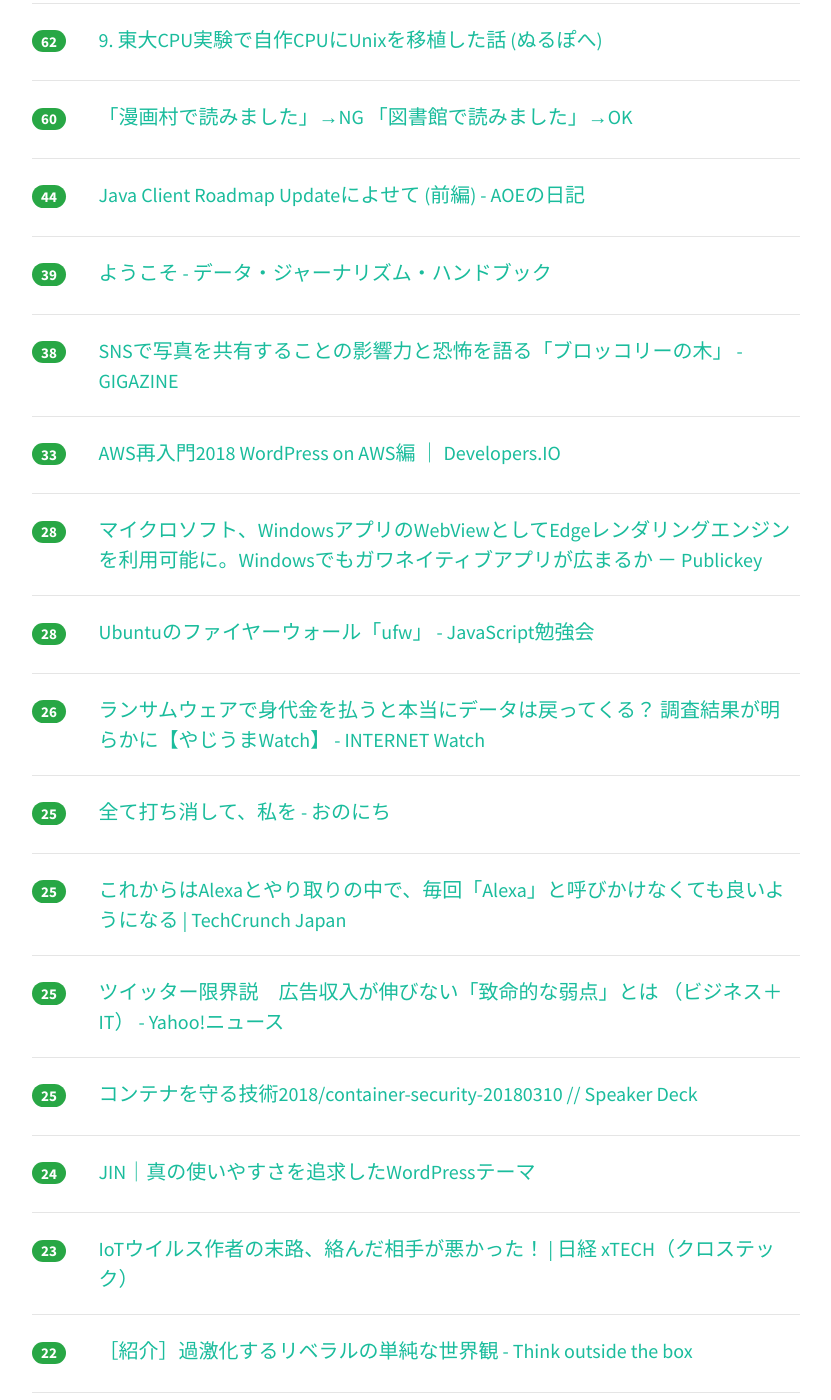
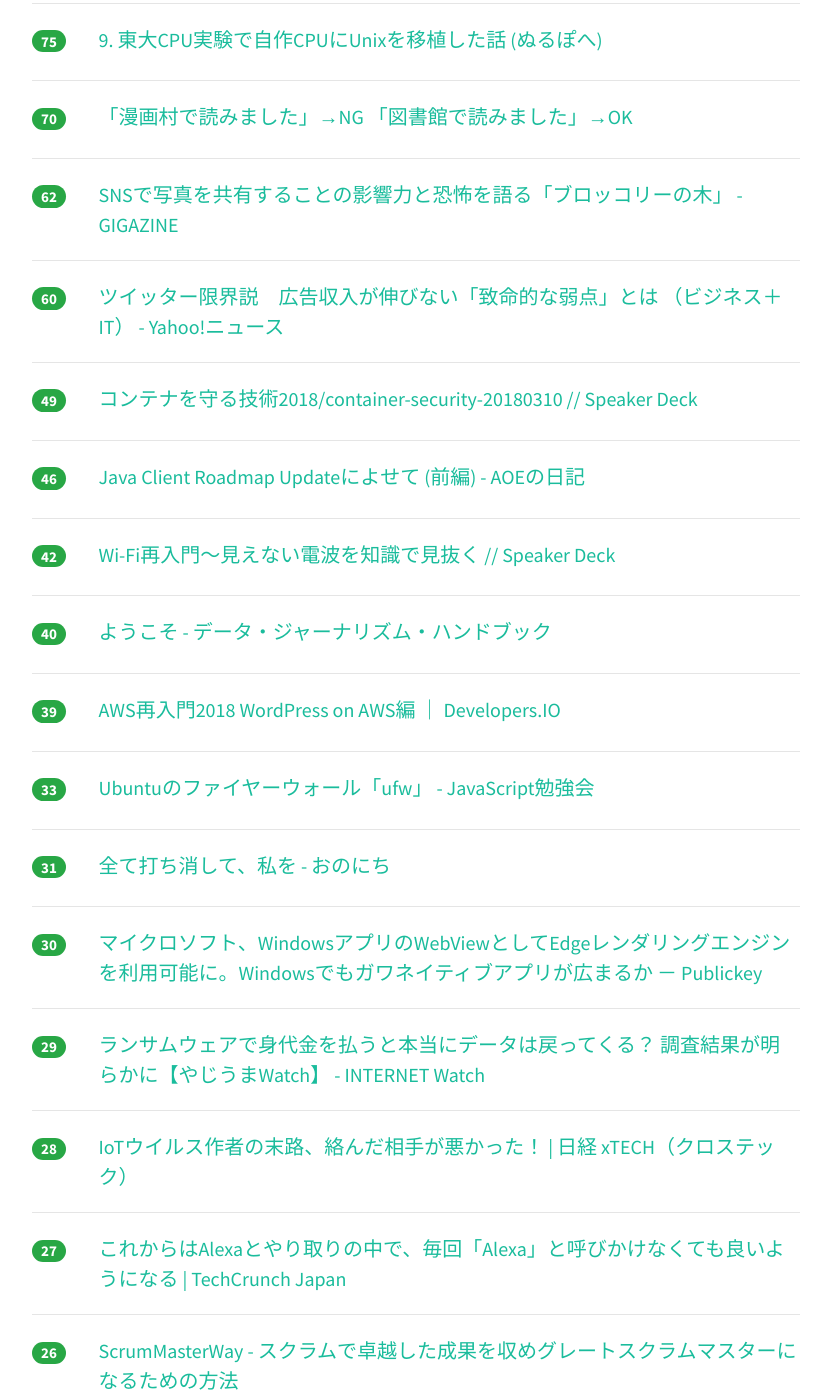
Before and after one commit to yatta47/hatena-matome-site, a Jekyll site: the page built from _posts/2018-03-12-hatena.md, in a window 1280 px wide and 1400 px high, scrolled down 580 px. Shown: the whole window, without its empty margins (224-1055 px from the left). Built offline with Jekyll 4.4.1, drawn with Linux system fonts in a browser that asks for light colours; nearby versions of some CDN libraries; some of the changed text lies outside the part shown.

Commit message:
Updated 2018-03-12

```diff
--- a/_posts/2018-03-12-hatena.md
+++ b/_posts/2018-03-12-hatena.md
@@ -1,99 +1,119 @@
 ---
 layout: post
 title:  "2018-03-12 はてぶIT"
-date:   2018-03-12 13:02:34
+date:   2018-03-12 14:03:19
 tags: [it-hotentry]
 ---
-31 件のデータあり
+35 件のデータあり
 
 <hr><div class="row">
-<div class="col-1"><span class="badge badge-pill badge-success h2">116</span></div>
+<div class="col-1"><span class="badge badge-pill badge-success h2">141</span></div>
 <div class="col-11"><a href='http://www.publickey1.jp/blog/18/windows_10apiwindows_mlwindows.html' target='_blank'>マイクロソフト、Windows 10に機械学習の実行環境とAPIを備えた「Windows ML」搭載へ。Windowsを学習済みモデルの実行プラットフォームに － Publickey</a></div>
 </div>
 <hr>
 <div class="row">
-<div class="col-1"><span class="badge badge-pill badge-success h2">72</span></div>
+<div class="col-1"><span class="badge badge-pill badge-success h2">102</span></div>
 <div class="col-11"><a href='http://hokoxjouhou.blog105.fc2.com/blog-entry-1129.html' target='_blank'>電子書籍の不満と解決への提言 - 情報管理LOG</a></div>
 </div>
 <hr>
 <div class="row">
-<div class="col-1"><span class="badge badge-pill badge-success h2">62</span></div>
+<div class="col-1"><span class="badge badge-pill badge-success h2">75</span></div>
 <div class="col-11"><a href='https://turingcomplete.fm/9' target='_blank'>9. 東大CPU実験で自作CPUにUnixを移植した話 (ぬるぽへ)</a></div>
 </div>
 <hr>
 <div class="row">
-<div class="col-1"><span class="badge badge-pill badge-success h2">60</span></div>
+<div class="col-1"><span class="badge badge-pill badge-success h2">70</span></div>
 <div class="col-11"><a href='https://anond.hatelabo.jp/20180311231447' target='_blank'>「漫画村で読みました」→NG 「図書館で読みました」→OK</a></div>
 </div>
 <hr>
 <div class="row">
-<div class="col-1"><span class="badge badge-pill badge-success h2">44</span></div>
+<div class="col-1"><span class="badge badge-pill badge-success h2">62</span></div>
+<div class="col-11"><a href='https://gigazine.net/news/20180312-broccoli-tree/' target='_blank'>SNSで写真を共有することの影響力と恐怖を語る「ブロッコリーの木」 - GIGAZINE</a></div>
+</div>
+<hr>
+<div class="row">
+<div class="col-1"><span class="badge badge-pill badge-success h2">60</span></div>
+<div class="col-11"><a href='https://headlines.yahoo.co.jp/article?a=20180312-00034661-biz_plus-bus_all' target='_blank'>ツイッター限界説　広告収入が伸びない「致命的な弱点」とは （ビジネス＋IT） - Yahoo!ニュース</a></div>
+</div>
+<hr>
+<div class="row">
+<div class="col-1"><span class="badge badge-pill badge-success h2">49</span></div>
+<div class="col-11"><a href='https://speakerdeck.com/pottava/container-security-20180310' target='_blank'>コンテナを守る技術2018/container-security-20180310 // Speaker Deck</a></div>
+</div>
+<hr>
+<div class="row">
+<div class="col-1"><span class="badge badge-pill badge-success h2">46</span></div>
 <div class="col-11"><a href='http://aoe-tk.hatenablog.com/entry/2018/03/11/203708' target='_blank'>Java Client Roadmap Updateによせて (前編) - AOEの日記</a></div>
 </div>
 <hr>
 <div class="row">
-<div class="col-1"><span class="badge badge-pill badge-success h2">39</span></div>
+<div class="col-1"><span class="badge badge-pill badge-success h2">42</span></div>
+<div class="col-11"><a href='https://speakerdeck.com/tinbotu/wi-fizai-ru-men-jian-enaidian-bo-wozhi-shi-dejian-ba-ku' target='_blank'>Wi-Fi再入門〜見えない電波を知識で見抜く // Speaker Deck</a></div>
+</div>
+<hr>
+<div class="row">
+<div class="col-1"><span class="badge badge-pill badge-success h2">40</span></div>
 <div class="col-11"><a href='http://datajournalismjp.github.io/handbook/' target='_blank'>ようこそ - データ・ジャーナリズム・ハンドブック</a></div>
 </div>
 <hr>
 <div class="row">
-<div class="col-1"><span class="badge badge-pill badge-success h2">38</span></div>
-<div class="col-11"><a href='https://gigazine.net/news/20180312-broccoli-tree/' target='_blank'>SNSで写真を共有することの影響力と恐怖を語る「ブロッコリーの木」 - GIGAZINE</a></div>
+<div class="col-1"><span class="badge badge-pill badge-success h2">39</span></div>
+<div class="col-11"><a href='https://dev.classmethod.jp/cloud/aws/2018-aws-re-entering-wordpress-on-aws/' target='_blank'>AWS再入門2018 WordPress on AWS編 ｜ Developers.IO</a></div>
 </div>
 <hr>
 <div class="row">
 <div class="col-1"><span class="badge badge-pill badge-success h2">33</span></div>
-<div class="col-11"><a href='https://dev.classmethod.jp/cloud/aws/2018-aws-re-entering-wordpress-on-aws/' target='_blank'>AWS再入門2018 WordPress on AWS編 ｜ Developers.IO</a></div>
+<div class="col-11"><a href='http://jsstudy.hatenablog.com/entry/ufw_firewall-of-Ubuntu' target='_blank'>Ubuntuのファイヤーウォール「ufw」 - JavaScript勉強会</a></div>
+</div>
+<hr>
+<div class="row">
+<div class="col-1"><span class="badge badge-pill badge-success h2">31</span></div>
+<div class="col-11"><a href='http://yutoma233.hatenablog.com/entry/2018/03/11/210917' target='_blank'>全て打ち消して、私を - おのにち</a></div>
+</div>
+<hr>
+<div class="row">
+<div class="col-1"><span class="badge badge-pill badge-success h2">30</span></div>
+<div class="col-11"><a href='http://www.publickey1.jp/blog/18/windowswebviewedgewindows.html' target='_blank'>マイクロソフト、WindowsアプリのWebViewとしてEdgeレンダリングエンジンを利用可能に。Windowsでもガワネイティブアプリが広まるか － Publickey</a></div>
+</div>
+<hr>
+<div class="row">
+<div class="col-1"><span class="badge badge-pill badge-success h2">29</span></div>
+<div class="col-11"><a href='https://internet.watch.impress.co.jp/docs/yajiuma/1110904.html' target='_blank'>ランサムウェアで身代金を払うと本当にデータは戻ってくる？ 調査結果が明らかに【やじうまWatch】 - INTERNET Watch</a></div>
 </div>
 <hr>
 <div class="row">
 <div class="col-1"><span class="badge badge-pill badge-success h2">28</span></div>
-<div class="col-11"><a href='http://www.publickey1.jp/blog/18/windowswebviewedgewindows.html' target='_blank'>マイクロソフト、WindowsアプリのWebViewとしてEdgeレンダリングエンジンを利用可能に。Windowsでもガワネイティブアプリが広まるか － Publickey</a></div>
+<div class="col-11"><a href='http://tech.nikkeibp.co.jp/atcl/nxt/column/18/00139/030600007/' target='_blank'>IoTウイルス作者の末路、絡んだ相手が悪かった！ | 日経 xTECH（クロステック）</a></div>
 </div>
 <hr>
 <div class="row">
-<div class="col-1"><span class="badge badge-pill badge-success h2">28</span></div>
-<div class="col-11"><a href='http://jsstudy.hatenablog.com/entry/ufw_firewall-of-Ubuntu' target='_blank'>Ubuntuのファイヤーウォール「ufw」 - JavaScript勉強会</a></div>
+<div class="col-1"><span class="badge badge-pill badge-success h2">27</span></div>
+<div class="col-11"><a href='http://jp.techcrunch.com/2018/03/11/2018-03-10-now-you-can-have-a-conversation-with-alexa-without-screaming-hey-alexa-for-every-request/' target='_blank'>これからはAlexaとやり取りの中で、毎回「Alexa」と呼びかけなくても良いようになる | TechCrunch Japan</a></div>
 </div>
 <hr>
 <div class="row">
 <div class="col-1"><span class="badge badge-pill badge-success h2">26</span></div>
-<div class="col-11"><a href='https://internet.watch.impress.co.jp/docs/yajiuma/1110904.html' target='_blank'>ランサムウェアで身代金を払うと本当にデータは戻ってくる？ 調査結果が明らかに【やじうまWatch】 - INTERNET Watch</a></div>
+<div class="col-11"><a href='https://scrummasterway.com/scrummasterway-ja.html' target='_blank'>ScrumMasterWay - スクラムで卓越した成果を収めグレートスクラムマスターになるための方法</a></div>
 </div>
 <hr>
 <div class="row">
 <div class="col-1"><span class="badge badge-pill badge-success h2">25</span></div>
-<div class="col-11"><a href='http://yutoma233.hatenablog.com/entry/2018/03/11/210917' target='_blank'>全て打ち消して、私を - おのにち</a></div>
+<div class="col-11"><a href='https://jin-theme.com/' target='_blank'>JIN｜真の使いやすさを追求したWordPressテーマ</a></div>
 </div>
 <hr>
 <div class="row">
 <div class="col-1"><span class="badge badge-pill badge-success h2">25</span></div>
-<div class="col-11"><a href='http://jp.techcrunch.com/2018/03/11/2018-03-10-now-you-can-have-a-conversation-with-alexa-without-screaming-hey-alexa-for-every-request/' target='_blank'>これからはAlexaとやり取りの中で、毎回「Alexa」と呼びかけなくても良いようになる | TechCrunch Japan</a></div>
-</div>
-<hr>
-<div class="row">
-<div class="col-1"><span class="badge badge-pill badge-success h2">25</span></div>
-<div class="col-11"><a href='https://headlines.yahoo.co.jp/article?a=20180312-00034661-biz_plus-bus_all' target='_blank'>ツイッター限界説　広告収入が伸びない「致命的な弱点」とは （ビジネス＋IT） - Yahoo!ニュース</a></div>
-</div>
-<hr>
-<div class="row">
-<div class="col-1"><span class="badge badge-pill badge-success h2">25</span></div>
-<div class="col-11"><a href='https://speakerdeck.com/pottava/container-security-20180310' target='_blank'>コンテナを守る技術2018/container-security-20180310 // Speaker Deck</a></div>
-</div>
-<hr>
-<div class="row">
-<div class="col-1"><span class="badge badge-pill badge-success h2">24</span></div>
-<div class="col-11"><a href='https://jin-theme.com/' target='_blank'>JIN｜真の使いやすさを追求したWordPressテーマ</a></div>
+<div class="col-11"><a href='https://gigazine.net/news/20180312-neural-network-interpretability/' target='_blank'>ニューラルネットワークはどのように画像を理解しているのか - GIGAZINE</a></div>
 </div>
 <hr>
 <div class="row">
 <div class="col-1"><span class="badge badge-pill badge-success h2">23</span></div>
-<div class="col-11"><a href='http://tech.nikkeibp.co.jp/atcl/nxt/column/18/00139/030600007/' target='_blank'>IoTウイルス作者の末路、絡んだ相手が悪かった！ | 日経 xTECH（クロステック）</a></div>
+<div class="col-11"><a href='http://totb.hatenablog.com/entry/2018/03/12/000439' target='_blank'>［紹介］過激化するリベラルの単純な世界観 - Think outside the box</a></div>
 </div>
 <hr>
 <div class="row">
 <div class="col-1"><span class="badge badge-pill badge-success h2">22</span></div>
-<div class="col-11"><a href='http://totb.hatenablog.com/entry/2018/03/12/000439' target='_blank'>［紹介］過激化するリベラルの単純な世界観 - Think outside the box</a></div>
+<div class="col-11"><a href='https://akiba-pc.watch.impress.co.jp/docs/wakiba/find/1110603.html' target='_blank'>面倒なパスワード入力がブロックチェーンで不要に？データを自動で暗号・復号化するセキュアシステムの提案 （取材中に見つけた○○なもの） - AKIBA PC Hotline!</a></div>
 </div>
 <hr>
 <div class="row">
@@ -102,28 +122,28 @@ tags: [it-hotentry]
 </div>
 <hr>
 <div class="row">
-<div class="col-1"><span class="badge badge-pill badge-success h2">20</span></div>
-<div class="col-11"><a href='https://scrummasterway.com/scrummasterway-ja.html' target='_blank'>ScrumMasterWay - スクラムで卓越した成果を収めグレートスクラムマスターになるための方法</a></div>
-</div>
-<hr>
-<div class="row">
-<div class="col-1"><span class="badge badge-pill badge-success h2">20</span></div>
+<div class="col-1"><span class="badge badge-pill badge-success h2">21</span></div>
 <div class="col-11"><a href='https://forest.watch.impress.co.jp/docs/serial/yajiuma/1110841.html' target='_blank'>「Microsoft Office 互換機能パック」が4月で引退 ～11年間以上もの長い間ありがとう！ - やじうまの杜 - 窓の杜</a></div>
 </div>
 <hr>
 <div class="row">
 <div class="col-1"><span class="badge badge-pill badge-success h2">20</span></div>
-<div class="col-11"><a href='https://akiba-pc.watch.impress.co.jp/docs/wakiba/find/1110603.html' target='_blank'>面倒なパスワード入力がブロックチェーンで不要に？データを自動で暗号・復号化するセキュアシステムの提案 （取材中に見つけた○○なもの） - AKIBA PC Hotline!</a></div>
+<div class="col-11"><a href='https://gigazine.net/news/20180311-opentable-infuriates-restaurants-with-fake-reservations/' target='_blank'>レストラン予約サービスがライバルサービスでレストランの空予約する迷惑行為を繰り返していたことが発覚 - GIGAZINE</a></div>
 </div>
 <hr>
 <div class="row">
 <div class="col-1"><span class="badge badge-pill badge-success h2">19</span></div>
-<div class="col-11"><a href='https://gigazine.net/news/20180311-opentable-infuriates-restaurants-with-fake-reservations/' target='_blank'>レストラン予約サービスがライバルサービスでレストランの空予約する迷惑行為を繰り返していたことが発覚 - GIGAZINE</a></div>
+<div class="col-11"><a href='http://kachibito.net/useful-resource/delighters-js' target='_blank'>スクロールに応じて任意のCSSアニメーションを要素に付与するスクリプト・「Delighters.JS」 | かちびと.net</a></div>
 </div>
 <hr>
 <div class="row">
-<div class="col-1"><span class="badge badge-pill badge-success h2">18</span></div>
-<div class="col-11"><a href='http://kachibito.net/useful-resource/delighters-js' target='_blank'>スクロールに応じて任意のCSSアニメーションを要素に付与するスクリプト・「Delighters.JS」 | かちびと.net</a></div>
+<div class="col-1"><span class="badge badge-pill badge-success h2">16</span></div>
+<div class="col-11"><a href='http://www.youtube.com/watch?v=FMrqlo_L-gY' target='_blank'>WORLD ORDER "Let's start WW3”</a></div>
+</div>
+<hr>
+<div class="row">
+<div class="col-1"><span class="badge badge-pill badge-success h2">16</span></div>
+<div class="col-11"><a href='http://sakaik.hateblo.jp/entry/20180311/epson_cashback_campaign' target='_blank'>エプソンのキャッシュバックキャンペーンでキャッシュバックされなかったお話 - sakaikの日々雑感～(T)編</a></div>
 </div>
 <hr>
 <div class="row">
@@ -143,21 +163,21 @@ tags: [it-hotentry]
 <hr>
 <div class="row">
 <div class="col-1"><span class="badge badge-pill badge-success h2">14</span></div>
-<div class="col-11"><a href='http://www.youtube.com/watch?v=FMrqlo_L-gY' target='_blank'>WORLD ORDER "Let's start WW3”</a></div>
-</div>
-<hr>
-<div class="row">
-<div class="col-1"><span class="badge badge-pill badge-success h2">13</span></div>
 <div class="col-11"><a href='http://jaykogami.com/2018/03/15022.html' target='_blank'>SoundCloudが意識し始めたアーティストの収益化　「SoundCloud Premier」でできること | All Digital Music</a></div>
 </div>
 <hr>
 <div class="row">
 <div class="col-1"><span class="badge badge-pill badge-success h2">13</span></div>
-<div class="col-11"><a href='http://sakaik.hateblo.jp/entry/20180311/epson_cashback_campaign' target='_blank'>エプソンのキャッシュバックキャンペーンでキャッシュバックされなかったお話 - sakaikの日々雑感～(T)編</a></div>
+<div class="col-11"><a href='https://headlines.yahoo.co.jp/hl?a=20180309-00010003-newswitch-bus_all' target='_blank'>早大・慶大、図書館システム共同運用。ベンダー選びにみる国際標準 （ニュースイッチ） - Yahoo!ニュース</a></div>
 </div>
 <hr>
 <div class="row">
-<div class="col-1"><span class="badge badge-pill badge-success h2">10</span></div>
-<div class="col-11"><a href='https://headlines.yahoo.co.jp/hl?a=20180309-00010003-newswitch-bus_all' target='_blank'>早大・慶大、図書館システム共同運用。ベンダー選びにみる国際標準 （ニュースイッチ） - Yahoo!ニュース</a></div>
+<div class="col-1"><span class="badge badge-pill badge-success h2">11</span></div>
+<div class="col-11"><a href='http://www.itmedia.co.jp/news/articles/1803/12/news052.html' target='_blank'>バーチャルYouTuber「キズナアイ」、訪日観光大使に - ITmedia NEWS</a></div>
 </div>
 <hr>
+<div class="row">
+<div class="col-1"><span class="badge badge-pill badge-success h2">6</span></div>
+<div class="col-11"><a href='http://ascii.jp/elem/000/001/609/1609599/' target='_blank'>ASCII.jp：人はなぜキーボードを自作するのか？　“キーボー道”への誘い (1/6)｜KTUの自作キーボー道</a></div>
+</div>
+<hr>
```
